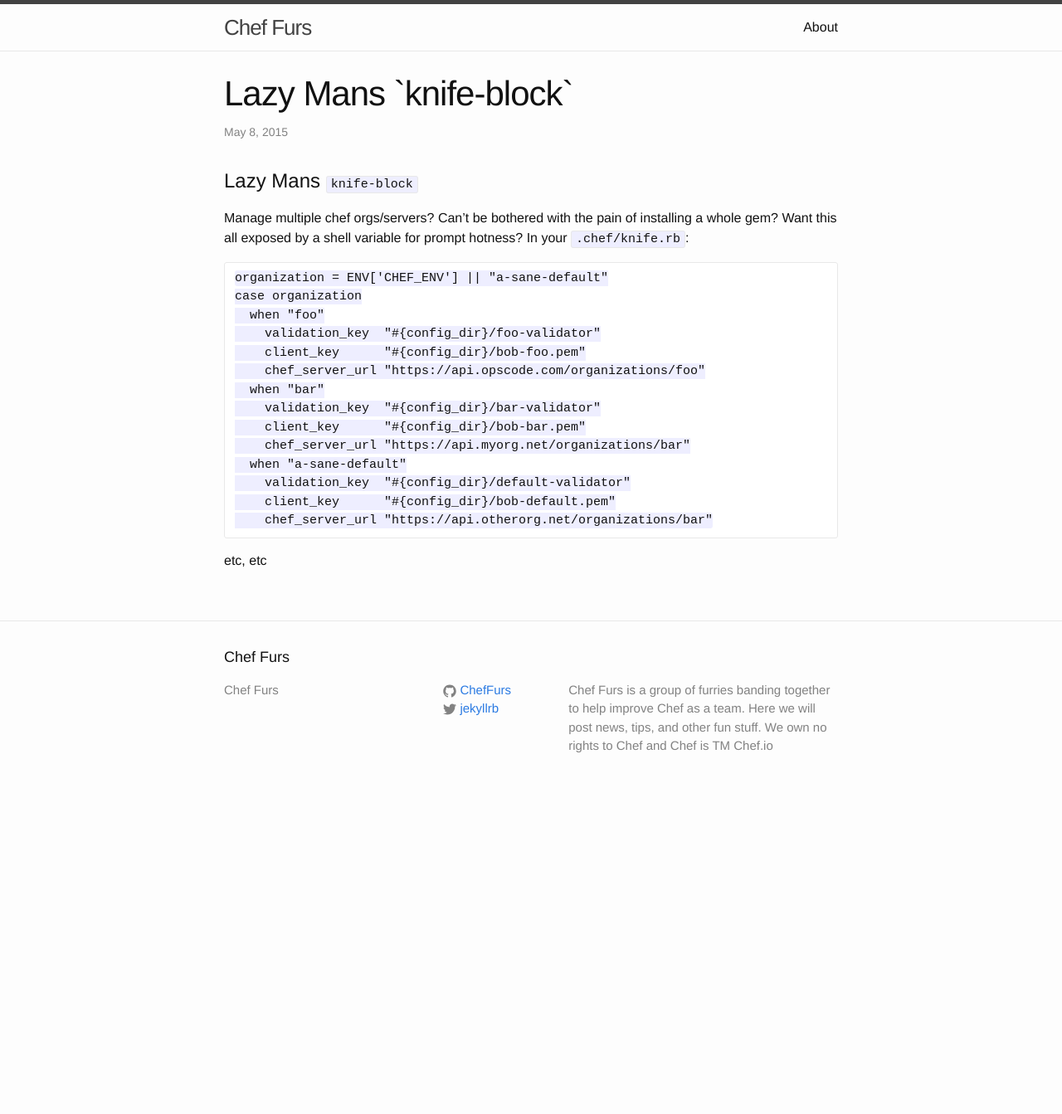
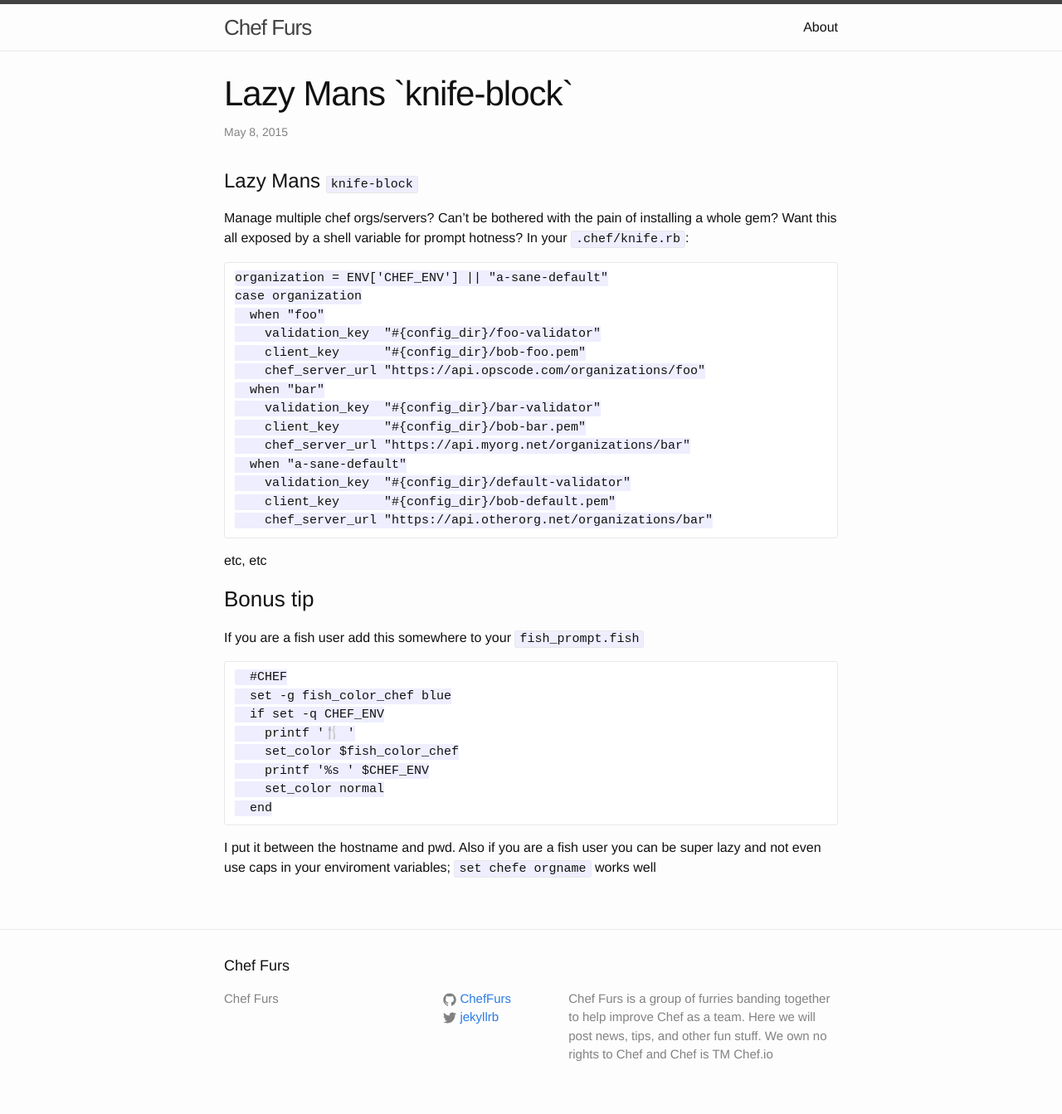
Before and after one commit to ChefFurs/cheffurs.github.io, a Jekyll site: the page built from _posts/2015-05-08-lazy-mans-knife-block.markdown, in a window 1280 px wide. Shown: the whole page at 83% size. Built offline with Jekyll 4.4.1, drawn with Linux system fonts in a browser that asks for light colours; before the commit the page ends 971 px from its top, so only the background shows below that.

Commit message:
Add fish shell tip to lazy man knife block

````diff
--- a/_posts/2015-05-08-lazy-mans-knife-block.markdown
+++ b/_posts/2015-05-08-lazy-mans-knife-block.markdown
@@ -23,3 +23,21 @@ case organization
     chef_server_url "https://api.otherorg.net/organizations/bar"
 ```
 etc, etc
+
+
+### Bonus tip
+If you are a fish user add this somewhere to your `fish_prompt.fish`
+
+```
+  #CHEF
+  set -g fish_color_chef blue
+  if set -q CHEF_ENV
+    printf '🍴 '
+    set_color $fish_color_chef
+    printf '%s ' $CHEF_ENV
+    set_color normal
+  end
+```
+I put it between the hostname and pwd.
+Also if you are a fish user you can be super lazy and not even use caps in your
+  enviroment variables; `set chefe orgname` works well
````
